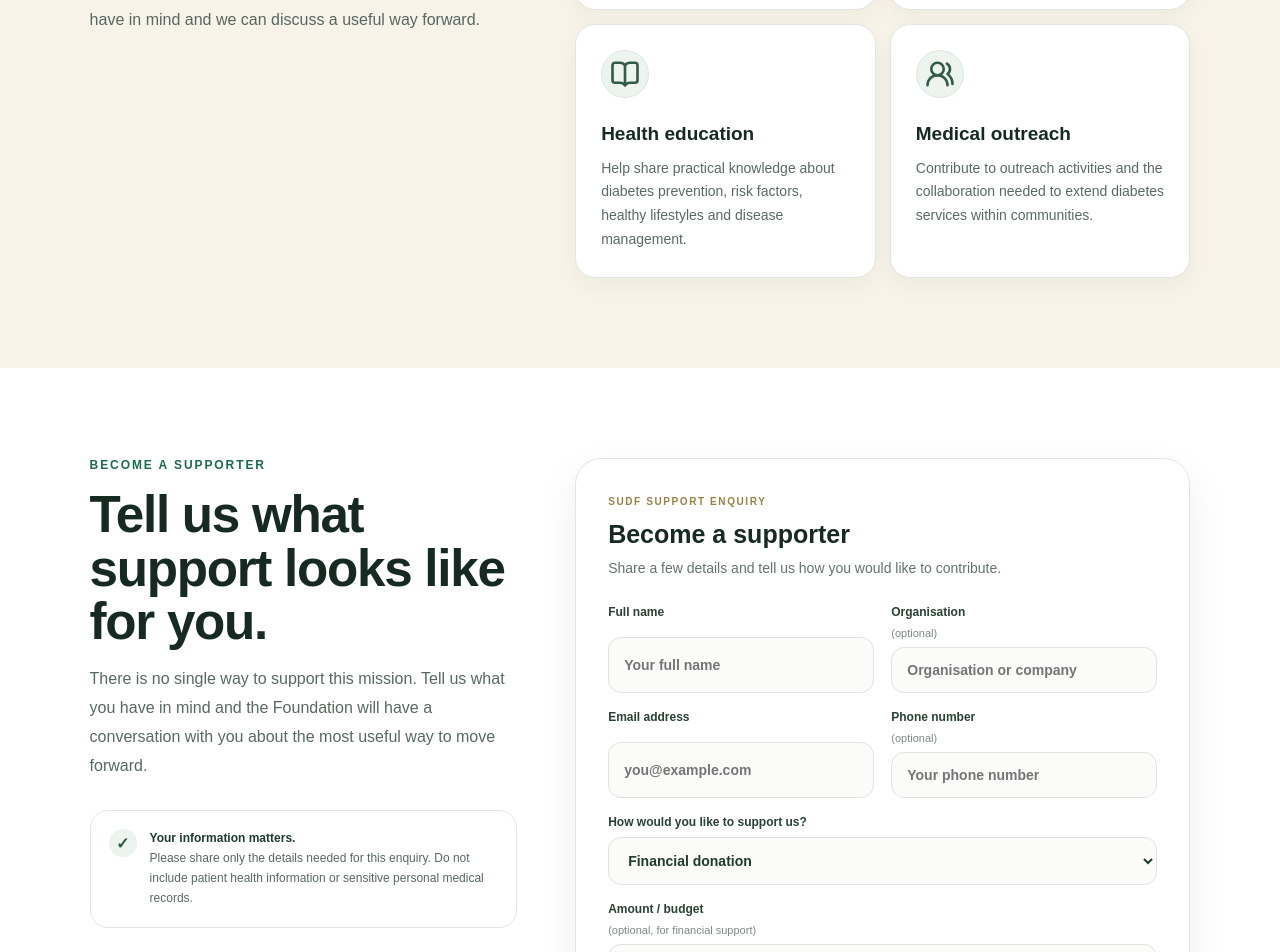
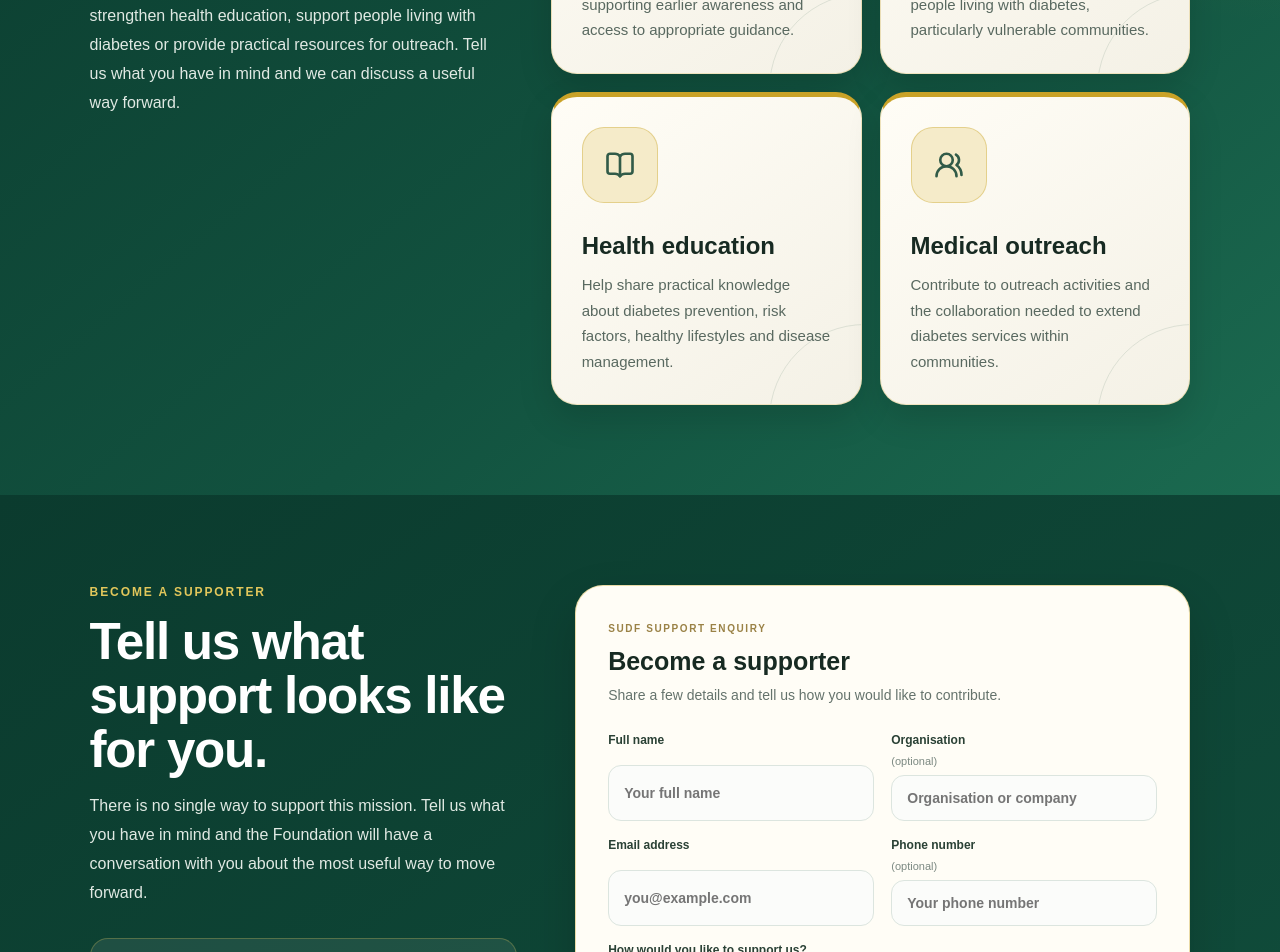
Before and after one commit to AkongShadrach/SUDF-website, a Next.js app: page /donate-support in a window 1280 px wide. Shown: the part 1000-1952 px from the top of the page. Built offline with nearby package versions, Linux system fonts and the light colour scheme.

Commit message:
Apply SUDF palette and sponsor reference card layout

```diff
--- a/app/globals.css
+++ b/app/globals.css
@@ -973,3 +973,116 @@ blockquote { margin:32px 0 0; padding:20px 0 0 22px; border-left:3px solid var(-
   .support-more .support-options-grid { grid-template-columns:1fr; }
   .support-more .support-option-card { padding:23px; }
 }
+
+
+/* SUDF sponsor page: reference card proportions with the Foundation's own palette */
+.support-more-reference {
+  position: relative;
+  overflow: hidden;
+  grid-template-columns: .78fr 1.22fr;
+  align-items: start;
+  gap: 52px;
+  color: #fff;
+  background:
+    radial-gradient(circle at 100% 0%, rgba(201,162,39,.16), transparent 24rem),
+    linear-gradient(140deg, #0b3b2e 0%, #12523f 58%, #1b6a50 100%);
+}
+.support-more-reference .support-more-heading .eyebrow { color: #e2c75b; }
+.support-more-reference .support-more-heading h2 { color: #fff; }
+.support-more-reference .support-more-heading > p:last-child {
+  color: #e0e9e3;
+  font-size: 16px;
+  line-height: 1.8;
+}
+.support-more-reference .support-options-grid {
+  grid-template-columns: repeat(2, minmax(0, 1fr));
+  gap: 18px;
+}
+.support-more-reference .support-option-card-reference {
+  position: relative;
+  display: flex;
+  min-height: 310px;
+  flex-direction: column;
+  align-items: flex-start;
+  overflow: hidden;
+  padding: 30px;
+  border: 1px solid rgba(201,162,39,.26);
+  border-top: 5px solid #c9a227;
+  border-radius: 26px;
+  background: linear-gradient(145deg, #fffdf6 0%, #f4f1e6 100%);
+  box-shadow: 0 14px 34px rgba(0,0,0,.13);
+}
+.support-more-reference .support-option-card-reference::after {
+  content: "";
+  position: absolute;
+  width: 190px;
+  height: 190px;
+  right: -100px;
+  bottom: -112px;
+  border: 1px solid rgba(49,91,72,.13);
+  border-radius: 50%;
+  pointer-events: none;
+}
+.support-more-reference .support-option-icon {
+  display: grid;
+  width: 76px;
+  height: 76px;
+  flex: 0 0 76px;
+  place-items: center;
+  border: 1px solid rgba(201,162,39,.38);
+  border-radius: 22px;
+  color: #315b48;
+  background: #f5ebc9;
+}
+.support-more-reference .support-option-card-reference h3 {
+  position: relative;
+  z-index: 1;
+  margin: 28px 0 12px;
+  color: #172a22;
+  font-size: clamp(20px, 2vw, 24px);
+  line-height: 1.22;
+}
+.support-more-reference .support-option-card-reference > p {
+  position: relative;
+  z-index: 1;
+  margin: 0;
+  color: #596960;
+  font-size: 15px;
+  line-height: 1.7;
+}
+.support-enquiry-reference {
+  color: #fff;
+  background: linear-gradient(145deg, #0b3b2e 0%, #12523f 100%);
+}
+.support-enquiry-reference .support-enquiry-copy h2 { color: #fff; }
+.support-enquiry-reference .support-enquiry-copy > p:not(.eyebrow) { color: #e0e9e3; }
+.support-enquiry-reference .support-enquiry-copy .eyebrow { color: #e2c75b; }
+.support-enquiry-reference .support-trust-note {
+  border-color: rgba(226,199,91,.28);
+  background: rgba(255,255,255,.08);
+}
+.support-enquiry-reference .support-trust-note p { color: #e0e9e3; }
+.support-enquiry-reference .support-trust-note strong { color: #fff; }
+.support-enquiry-reference .support-form {
+  border: 1px solid rgba(201,162,39,.38);
+  border-radius: 28px;
+  background: #fffdf6;
+  box-shadow: 0 20px 48px rgba(0,0,0,.16);
+}
+.support-footer { background: #082c23; }
+@media(max-width:1000px) {
+  .support-more-reference { grid-template-columns: 1fr; gap: 34px; }
+}
+@media(max-width:760px) {
+  .support-more-reference { padding: 66px 5vw; }
+  .support-more-reference .support-options-grid { grid-template-columns: 1fr; gap: 16px; }
+  .support-more-reference .support-option-card-reference {
+    min-height: 0;
+    padding: 28px;
+    border-radius: 26px;
+  }
+  .support-more-reference .support-option-icon { width: 76px; height: 76px; }
+  .support-more-reference .support-option-card-reference h3 { margin-top: 26px; font-size: 23px; }
+  .support-more-reference .support-option-card-reference > p { font-size: 16px; line-height: 1.7; }
+  .support-enquiry-reference { padding: 66px 5vw; }
+}
```
